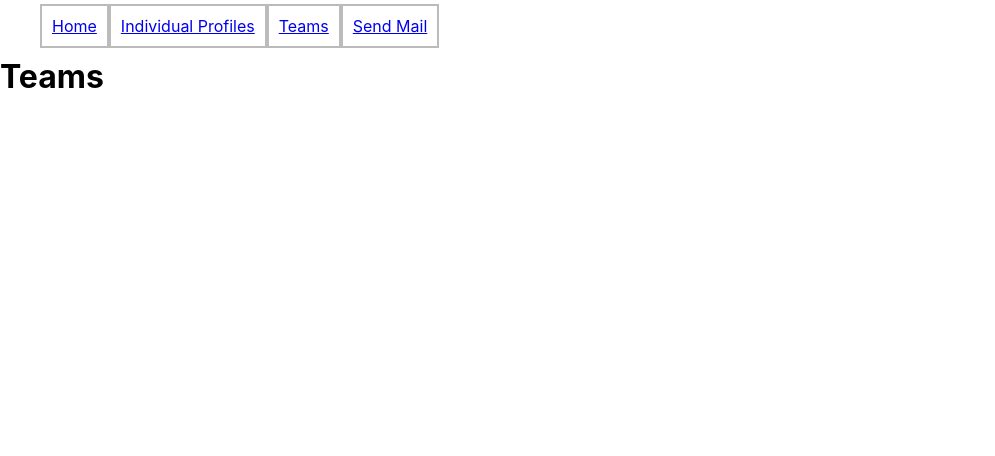
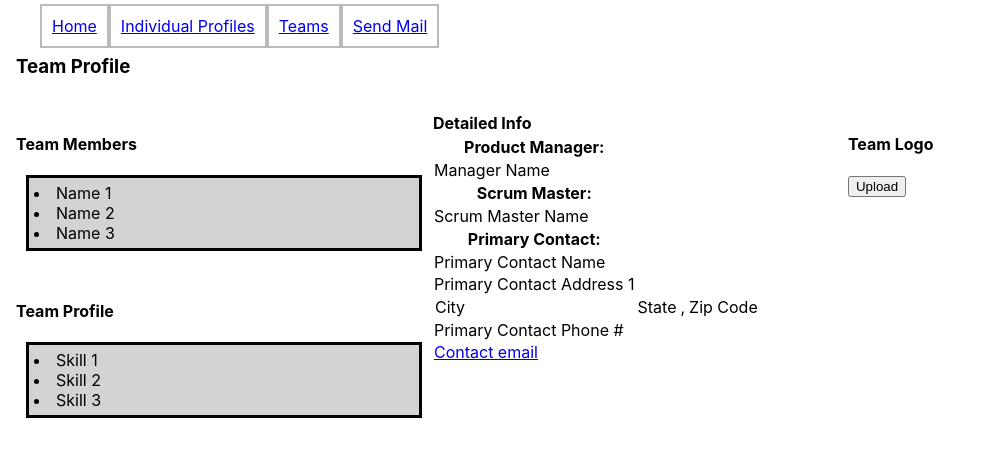
Before and after one commit to clange9530/student-portal-app, a React (Create React App) app in the folder client/: page /teams in a window 1280 px wide. Shown: the top 456 px of the page, without its empty margins (0-995 px from the left). Built offline with nearby package versions, Linux system fonts and the light colour scheme.

Commit message:
Modified files dealing with team structure
Added HTML to client/src/Pages/Teams.js to reflect style of both
individual page and wire frame diagram

Changed coding style of teamModel.js schema to reflect that of other
schema

```diff
--- a/client/src/Pages/Teams.js
+++ b/client/src/Pages/Teams.js
@@ -3,8 +3,53 @@ import { Switch, Route } from 'react-router-dom';
 
 
 const Teams = () => (
-    <div>
-        <h1>Teams</h1>
+     <div>
+       <div className="row">
+           <h3 class="header">Team Profile</h3>
+       </div>
+
+        <div className="row">
+            <div className="column">
+                <h4>Team Members</h4>
+                <ul id="lists">
+                    <li>Name 1</li>
+                    <li>Name 2</li>
+                    <li>Name 3</li>
+                </ul>
+                <h4>Team Profile</h4>
+                <ul id="lists">
+                    <li>Skill 1</li>
+                    <li>Skill 2</li>
+                    <li>Skill 3</li>
+                </ul>
+            </div>
+            <div className="column">
+                <th>Detailed Info</th>
+                <table>
+                    <th>Product Manager:</th>
+                    <tr>Manager Name </tr>
+                    <th>Scrum Master:</th>
+                    <tr>Scrum Master Name </tr>
+                    <th>Primary Contact:</th>
+                    <tr>Primary Contact Name </tr>
+                    <tr>Primary Contact Address 1 </tr>
+                    <tr><td>City</td> <td>State</td> <td>,</td> <td>Zip Code</td></tr>
+                    <tr>Primary Contact Phone #</tr>
+                    <tr><a href="/SendMail/?emailFrom=yourname@yourserver.com">Contact email</a></tr>
+                </table>
+            </div>
+            <div className="column">
+                <h4>Team Logo</h4>
+                <button>Upload</button>
+
+            </div>
+        </div>
+
+
+
+
+
+
     </div>
 )
 export default Teams;
```
Also changed, not shown: 1 other file (tests, documents, lock files or other folders).
